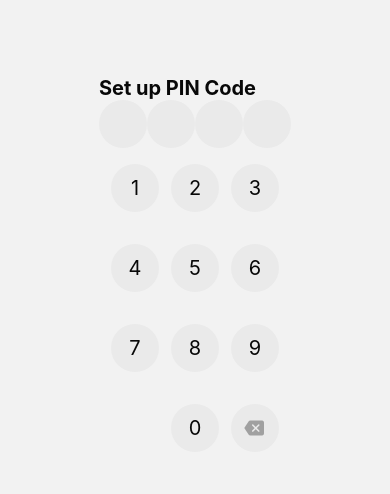
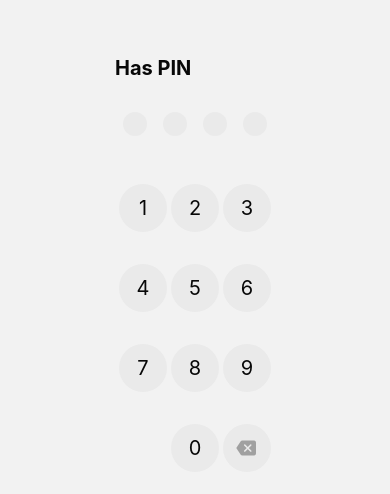
Before and after one commit to peterdee/2fa-mobile, a React Native app: screen /PINCode in a window 390 px wide. Shown: the part 150-644 px from the top of the page. Built offline with nearby package versions, Linux system fonts and the light colour scheme; what expo-linking would draw is missing.

Commit message:
Adjust the PIN Code screen styles

```diff
--- a/screens/PINCode/PINCode.tsx
+++ b/screens/PINCode/PINCode.tsx
@@ -12,7 +12,7 @@ import PINCodeLayout from './components/PINCodeLayout';
 function PINCode(): React.ReactElement {
   const [disableBackspace, setDisableBackspace] = useState<boolean>(true);
   const [disableKeyboard, setDisableKeyboard] = useState<boolean>(false);
-  const [hasPIN, setHasPIN] = useState<boolean>(false);
+  const [hasPIN, setHasPIN] = useState<boolean>(true); // TODO: set to false
   const [loading, setLoading] = useState<boolean>(true);
   const [PIN, setPIN] = useState<string>('');
 
--- a/screens/PINCode/components/KeyboardLayout.tsx
+++ b/screens/PINCode/components/KeyboardLayout.tsx
@@ -1,8 +1,8 @@
 import React, { memo } from 'react';
 import { View } from 'react-native';
 
+import { KEYBOARD } from '../../../constants';
 import KeyLayout from './KeyLayout';
-import { KEYBOARD } from '../../../constants';
 import styles from '../styles';
 
 interface KeyboardLayoutProps {
--- a/screens/PINCode/components/PINBlockLayout.tsx
+++ b/screens/PINCode/components/PINBlockLayout.tsx
@@ -1,13 +1,15 @@
 import React, { memo } from 'react';
-import { View } from 'react-native';
+import { Text, View } from 'react-native';
+
 import { COLORS } from '../../../constants';
-
 import styles from '../styles';
 
 interface PINBlockLayoutProps {
   PIN: string;
   showDigits: boolean;
 }
+
+const entries = Object.keys(new Array(4).fill(0));
 
 function PINBlockLayout(props: PINBlockLayoutProps): React.ReactElement {
   const {
@@ -17,38 +19,27 @@ function PINBlockLayout(props: PINBlockLayoutProps): React.ReactElement {
 
   return (
     <View style={styles.PINBlockContainer}>
+      { entries.map((item: string): React.ReactElement => (
+        <React.Fragment key={item}>
+          { showDigits && (
+            <Text
+              style={styles.PINBlockText}
+            >
+              { PIN[Number(item)] }
+            </Text>
+          ) }
+          { !showDigits && (
             <View
               style={{
                 ...styles.PINBlockEntry,
-          backgroundColor: PIN.length > 0
+                backgroundColor: PIN.length > Number(item)
                   ? COLORS.text
                   : COLORS.mutedLight,
               }}
             />
-      <View
-        style={{
-          ...styles.PINBlockEntry,
-          backgroundColor: PIN.length > 1
-            ? COLORS.text
-            : COLORS.mutedLight,
-        }}
-      />
-      <View
-        style={{
-          ...styles.PINBlockEntry,
-          backgroundColor: PIN.length > 2
-            ? COLORS.text
-            : COLORS.mutedLight,
-        }}
-      />
-      <View
-        style={{
-          ...styles.PINBlockEntry,
-          backgroundColor: PIN.length > 3
-            ? COLORS.text
-            : COLORS.mutedLight,
-        }}
-      />
+          ) }
+        </React.Fragment>
+      )) }
     </View>
   );
 }
--- a/screens/PINCode/components/PINCodeLayout.tsx
+++ b/screens/PINCode/components/PINCodeLayout.tsx
@@ -3,8 +3,8 @@ import { Text, View } from 'react-native';
 
 import KeyboardLayout from './KeyboardLayout';
 import Loader from '../../../components/Loader';
+import PINBlockLayout from './PINBlockLayout';
 import styles from '../styles';
-import PINBlockLayout from './PINBlockLayout';
 
 interface PINCodeLayoutProps {
   disableBackspace: boolean;
--- a/screens/PINCode/styles.ts
+++ b/screens/PINCode/styles.ts
@@ -61,7 +61,13 @@ export default StyleSheet.create({
   },
   PINBlockEntry: {
     borderRadius: SPACER + SPACER_HALF,
-    height: SPACER * 3,
-    width: SPACER * 3,
+    height: SPACER_HALF * 3,
+    marginVertical: SPACER * 2,
+    marginHorizontal: SPACER_HALF,
+    width: SPACER_HALF * 3,
+  },
+  PINBlockText: {
+    color: COLORS.accent,
+    fontSize: SPACER + SPACER_HALF / 2,
   },
 });
```
Lines whose indentation alone changed are shown as unchanged.
